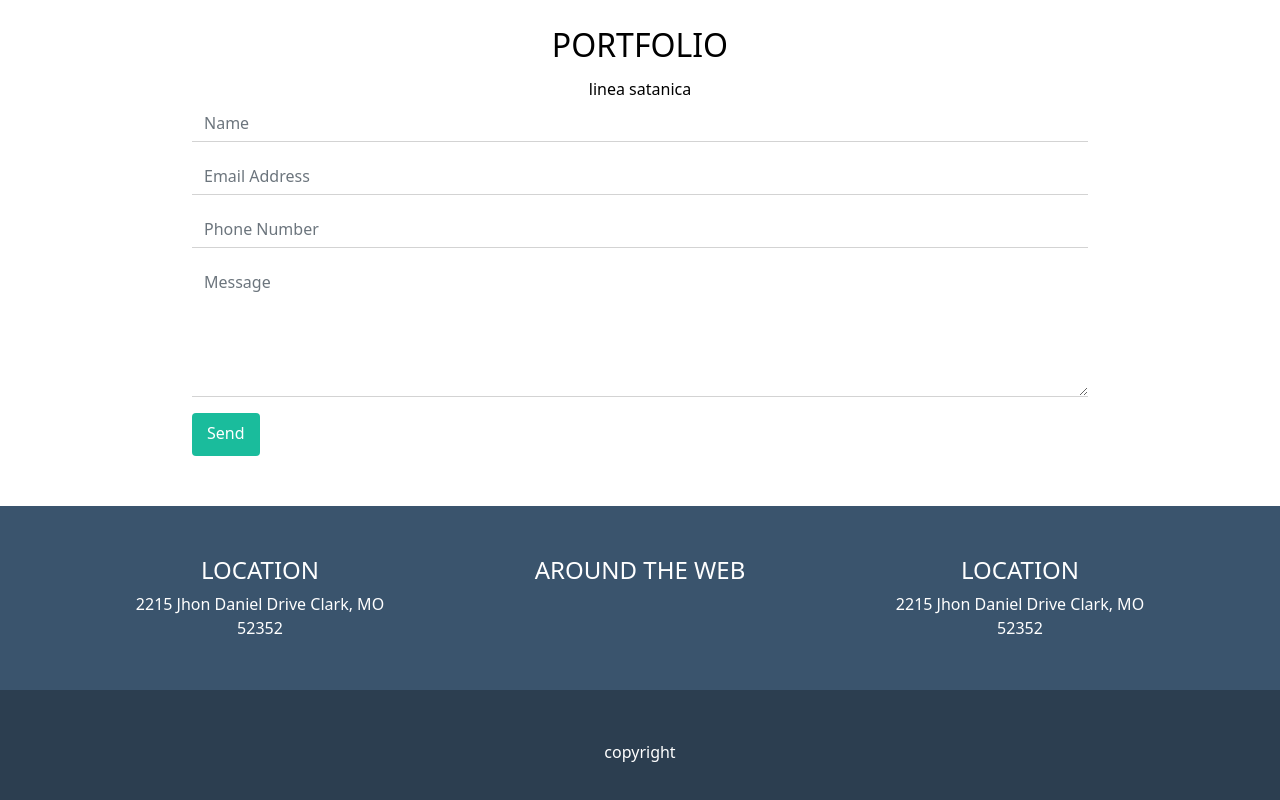
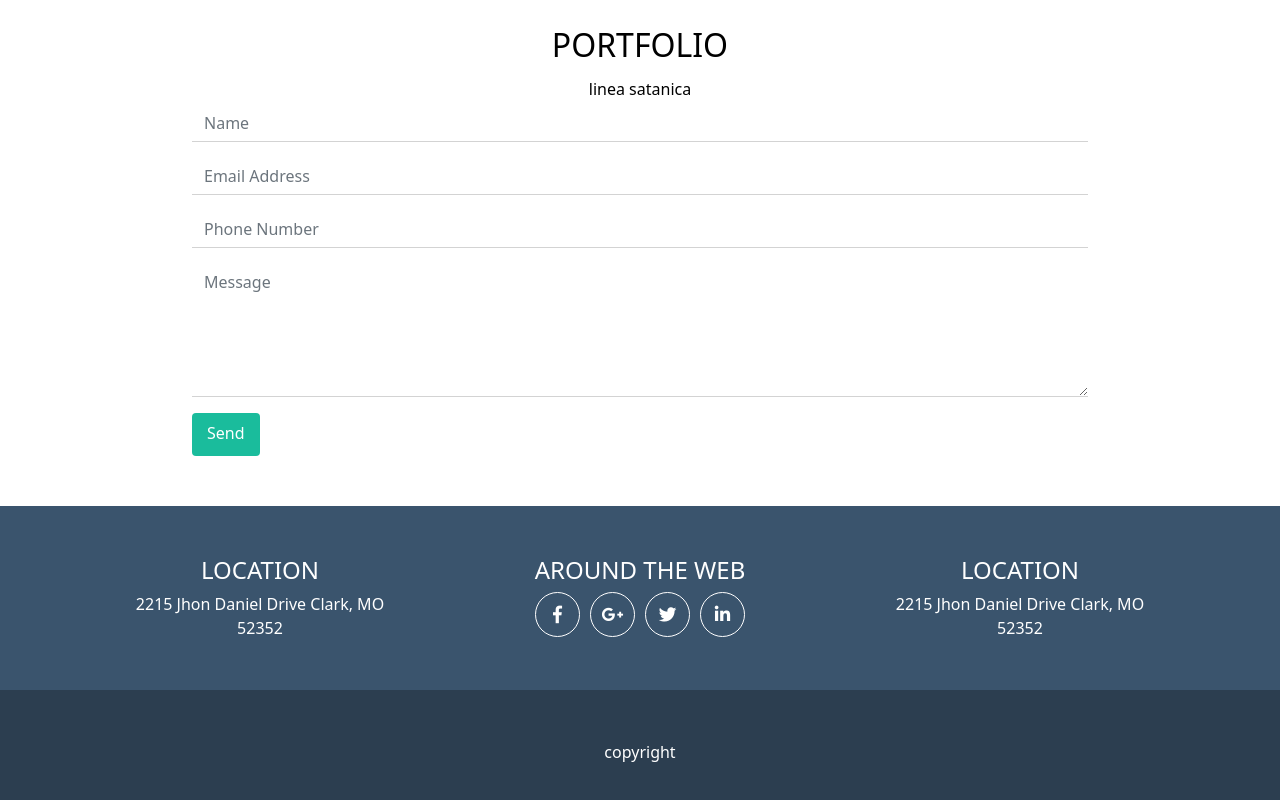
Before and after one commit to GinoGreen/html-css-bootstrap-freelancer, a plain HTML site: page index.html in a window 1280 px wide. Shown: the part 1685-2485 px from the top of the page. Drawn offline with nearby package versions, Linux system fonts and the light colour scheme.

Commit message:
2/3 completamento footer top

```diff
--- a/css/style.css
+++ b/css/style.css
@@ -80,8 +80,20 @@ button.send:hover {
    background-color: #128971;
 }
 
+/* FOOTER  */
 .footer_top {
    background-color: #3A546D;
+}
+.icons .icon_social {
+   display: flex;
+   width: 45px;
+   height: 45px;
+   margin: 0 5px;
+   align-items: center;
+   justify-content: center;
+   font-size: 1.1em;
+   border: 1px solid #FFF;
+   border-radius: 50%;
 }
 
 .footer_bottom {
--- a/index.html
+++ b/index.html
@@ -182,6 +182,7 @@
          <div class="container">
 
             <div class="row text-center">
+
                <!-- location  -->
                <div class="col-12 col-md-4">
                   <h4 class="text-uppercase">
@@ -192,16 +193,30 @@
                   </div>
                   <div>52352</div>
                </div>
+
                <!-- Around the web - center  -->
                <div class="col-12 col-md-4">
                   <h4 class="text-uppercase">
                      around the web
                   </h4>
-                  <div>
+                  <!-- icon social -->
+                  <div class="icons d-flex justify-content-center flex-nowrap">
+                     <div class="icon_social">
+                        <i class="fab fa-facebook-f"></i>
+                     </div>
+                     <div class="icon_social">
+                        <i class="fab fa-google-plus-g"></i>
+                     </div>
+                     <div class="icon_social">
+                        <i class="fab fa-twitter"></i>
+                     </div>
+                     <div class="icon_social">
+                        <i class="fab fa-linkedin-in"></i>
+                     </div>
+                  </div>
 
-                  </div>
                </div>
-               <!-- location  -->
+               <!-- About freelencer -->
                <div class="col-12 col-md-4">
                   <h4 class="text-uppercase">
                      location
@@ -211,6 +226,7 @@
                   </div>
                   <div>52352</div>
                </div>
+
             </div>
 
          </div>
```
